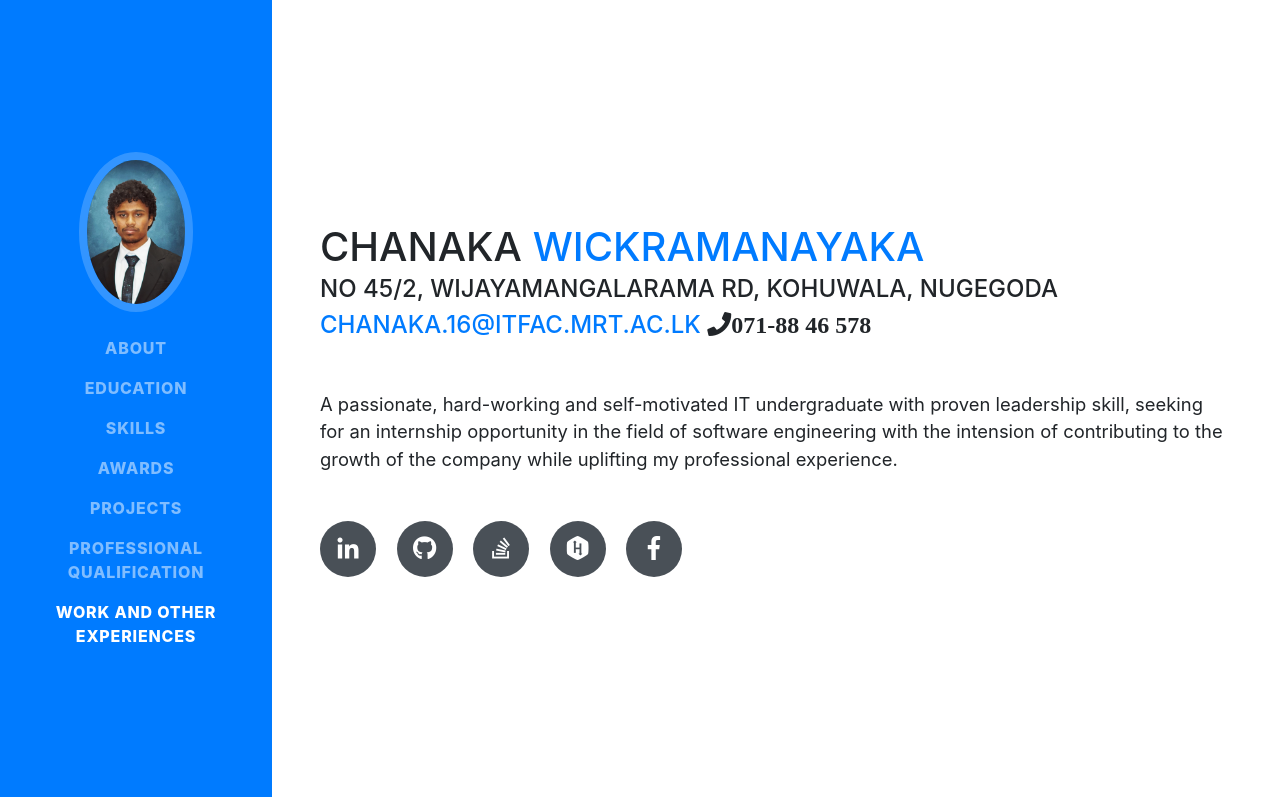
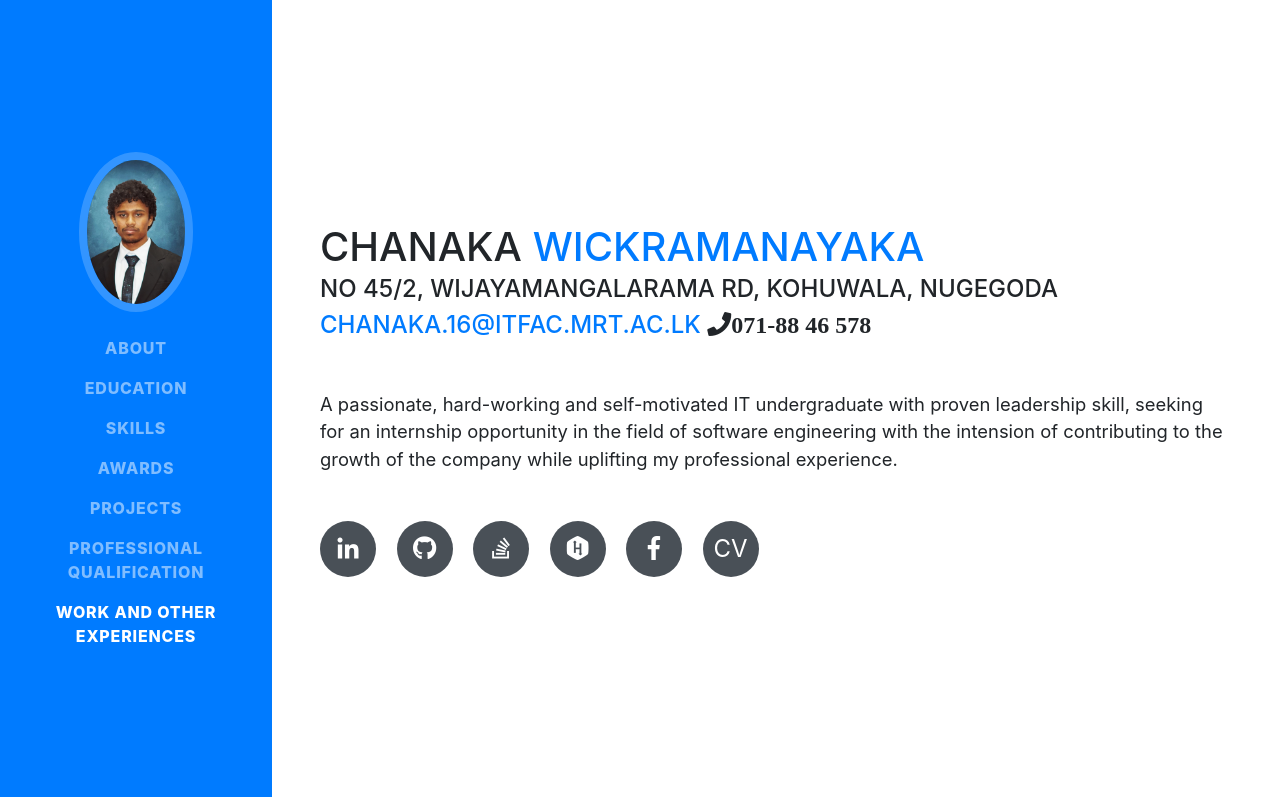
Before and after one commit to ChanakaUOMIT/chanaka.info, a website with bundled scripts: page index.html in a window 1280 px wide. Shown: the top 797 px of the page. Built offline with nearby package versions, Linux system fonts and the light colour scheme; a web font is replaced by a local one.

Commit message:
cv upload

```diff
--- a/index.html
+++ b/index.html
@@ -24,7 +24,6 @@
   </head>
 
   <body id="page-top">
-
     <nav class="navbar navbar-expand-lg navbar-dark bg-primary fixed-top" id="sideNav">
       <a class="navbar-brand js-scroll-trigger" href="#page-top">
         <span class="d-block d-lg-none">Chanaka Sampath Wickramanayaka</span>
@@ -112,7 +111,15 @@
               <i class="fab fa-facebook-f"></i>
             </a>
 
+            <a href="https://drive.google.com/file/d/1VF8gHuoU9djXqi2jc6O92LBUipuVQTT1/view?usp=sharing">
+              CV
+            </a>
+
           </div>
+<!--
+          <div class="button">
+            <button class="btn-primary">Click</button>
+          </div> -->
         </div>
       </section>
 
```
